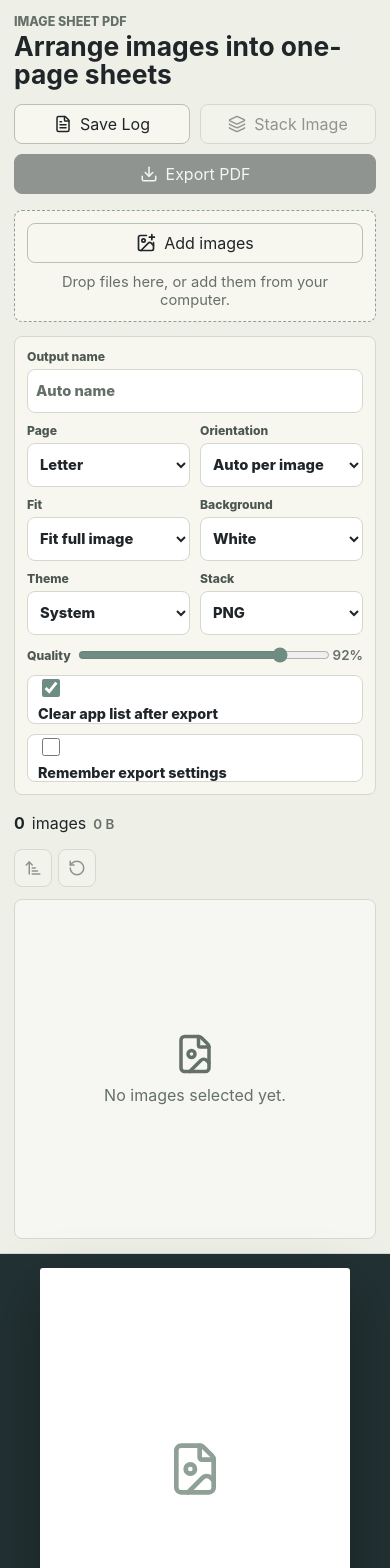
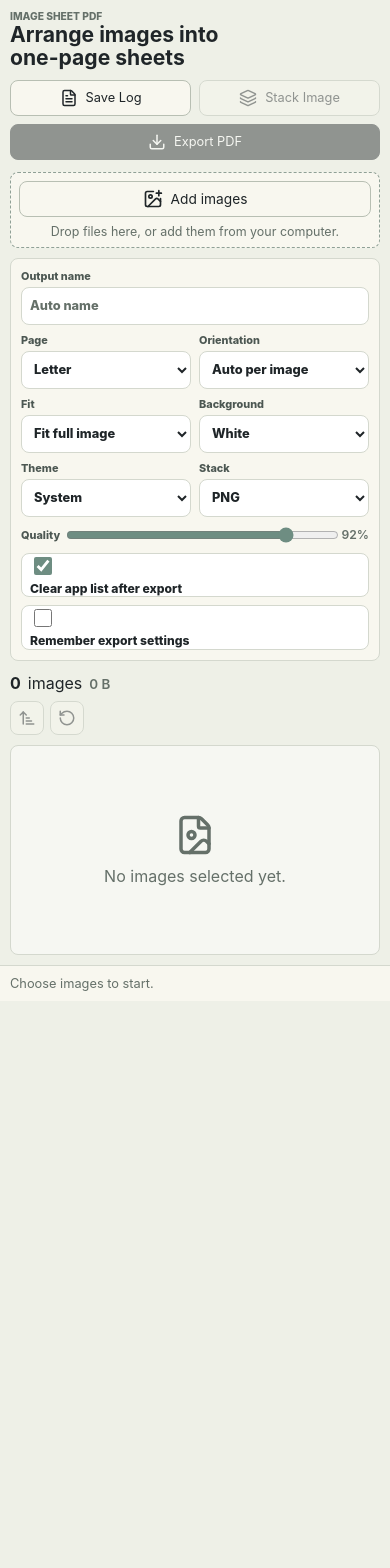
Before and after one commit to TurddleEyes/image-sheet-pdf, a React (Vite) app: page / in a window 390 px wide. Shown: the top 1568 px of the page. After the commit the page ends 1001 px from the top, so only its background shows below. Built offline with nearby package versions, Linux system fonts and the light colour scheme.

Commit message:
Tighten mobile settings layout

```diff
--- a/package.json
+++ b/package.json
@@ -1,6 +1,6 @@
 {
   "name": "image-sheet-pdf",
-  "version": "0.1.14",
+  "version": "0.1.15",
   "description": "Arrange images, export one-page PDFs, and stack ordered images into tall PNG or JPEG files.",
   "author": "Codex",
   "private": false,
--- a/src/main.tsx
+++ b/src/main.tsx
@@ -1113,6 +1113,7 @@ function App() {
           </label>
           {isAndroidApp() ? (
             <label
+              className="sourceCleanupControl"
               title={
                 sourceImageCount
                   ? "Choose what original phone files to delete after a successful export"
@@ -1130,8 +1131,8 @@ function App() {
                 }
               >
                 <option value="off">Keep originals</option>
-                <option value="images">Delete original images</option>
-                <option value="images-and-folder">Delete images and batch folder</option>
+                <option value="images">Delete images only</option>
+                <option value="images-and-folder">Images + batch folder</option>
               </select>
             </label>
           ) : null}
--- a/src/styles.css
+++ b/src/styles.css
@@ -263,6 +263,10 @@ input[type="text"]::placeholder {
   grid-column: span 2;
 }
 
+.sourceCleanupControl {
+  grid-column: span 2;
+}
+
 .qualityControl input {
   grid-column: 2;
 }
@@ -485,7 +489,7 @@ input[type="text"]::placeholder {
 @media (max-width: 620px) {
   .workspace,
   .previewPanel {
-    padding: 14px;
+    padding: 10px;
   }
 
   .topbar,
@@ -495,50 +499,107 @@ input[type="text"]::placeholder {
     flex-direction: column;
   }
 
+  .topbar {
+    gap: 10px;
+  }
+
+  .eyebrow {
+    margin-bottom: 2px;
+    font-size: 0.64rem;
+  }
+
+  h1 {
+    max-width: 18ch;
+    font-size: 1.32rem;
+    line-height: 1.08;
+  }
+
   .topActions {
+    display: grid;
+    grid-template-columns: repeat(2, minmax(0, 1fr));
     justify-content: stretch;
+    gap: 8px;
   }
 
   .topActions button {
-    flex: 1 1 140px;
+    min-width: 0;
+    min-height: 36px;
+    padding: 0 8px;
+    font-size: 0.8rem;
+    white-space: nowrap;
+  }
+
+  .topActions .primary {
+    grid-column: 1 / -1;
   }
 
   .dropzone {
     display: grid;
-    gap: 10px;
-    margin: 16px 0 14px;
-    padding: 12px;
+    gap: 7px;
+    margin: 12px 0 10px;
+    padding: 8px;
   }
 
   .dropzone button {
     width: 100%;
+    min-height: 36px;
+    font-size: 0.86rem;
   }
 
   .dropzone p {
-    font-size: 0.92rem;
+    font-size: 0.78rem;
     text-align: center;
   }
 
   .controls {
     grid-template-columns: repeat(2, minmax(0, 1fr));
-    gap: 10px;
-    padding: 12px;
+    gap: 8px;
+    margin-bottom: 12px;
+    padding: 10px;
   }
 
   .controls label {
-    gap: 5px;
-    font-size: 0.76rem;
+    gap: 4px;
+    font-size: 0.68rem;
   }
 
   select,
   input[type="text"] {
-    min-height: 44px;
+    min-height: 38px;
     padding: 0 8px;
-    font-size: 0.92rem;
+    font-size: 0.8rem;
   }
 
   .qualityControl {
     grid-template-columns: auto minmax(0, 1fr) auto;
+  }
+
+  .toggleControl {
+    min-height: 38px;
+    padding: 0 8px;
+  }
+
+  .toggleControl span,
+  .controls span {
+    font-size: 0.76rem;
+  }
+
+  .listbar {
+    gap: 8px;
+    margin-bottom: 10px;
+  }
+
+  .iconRow button {
+    width: 34px;
+    min-height: 34px;
+  }
+
+  .imageGrid {
+    grid-template-columns: 1fr;
+  }
+
+  .emptyGrid {
+    min-height: 210px;
   }
 
   .imageItem {
@@ -553,6 +614,25 @@ input[type="text"]::placeholder {
     grid-column: 1 / -1;
     justify-content: flex-end;
   }
+
+  .previewPanel {
+    align-content: stretch;
+    gap: 0;
+    border-left: 0;
+    border-top: 1px solid var(--border);
+    background: var(--surface-soft);
+    color: var(--text);
+  }
+
+  .previewPanel .paper {
+    display: none;
+  }
+
+  .previewPanel p {
+    color: var(--muted);
+    font-size: 0.8rem;
+    text-align: left;
+  }
 }
 
 @media (max-width: 380px) {
@@ -561,6 +641,7 @@ input[type="text"]::placeholder {
   }
 
   .filenameControl,
+  .sourceCleanupControl,
   .toggleControl {
     grid-column: 1 / -1;
   }
```
Also changed, not shown: 2 other files (tests, documents, lock files or other folders).
